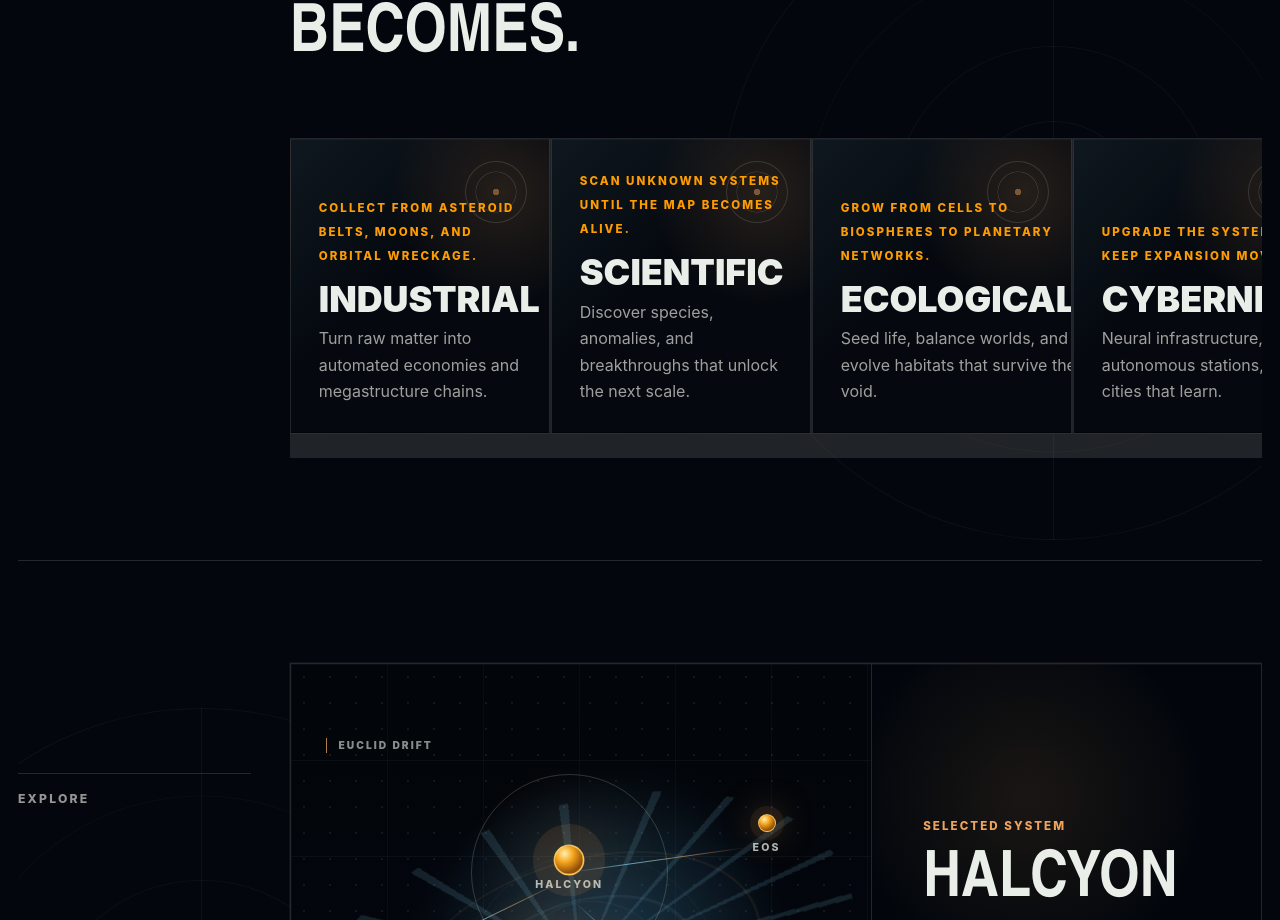
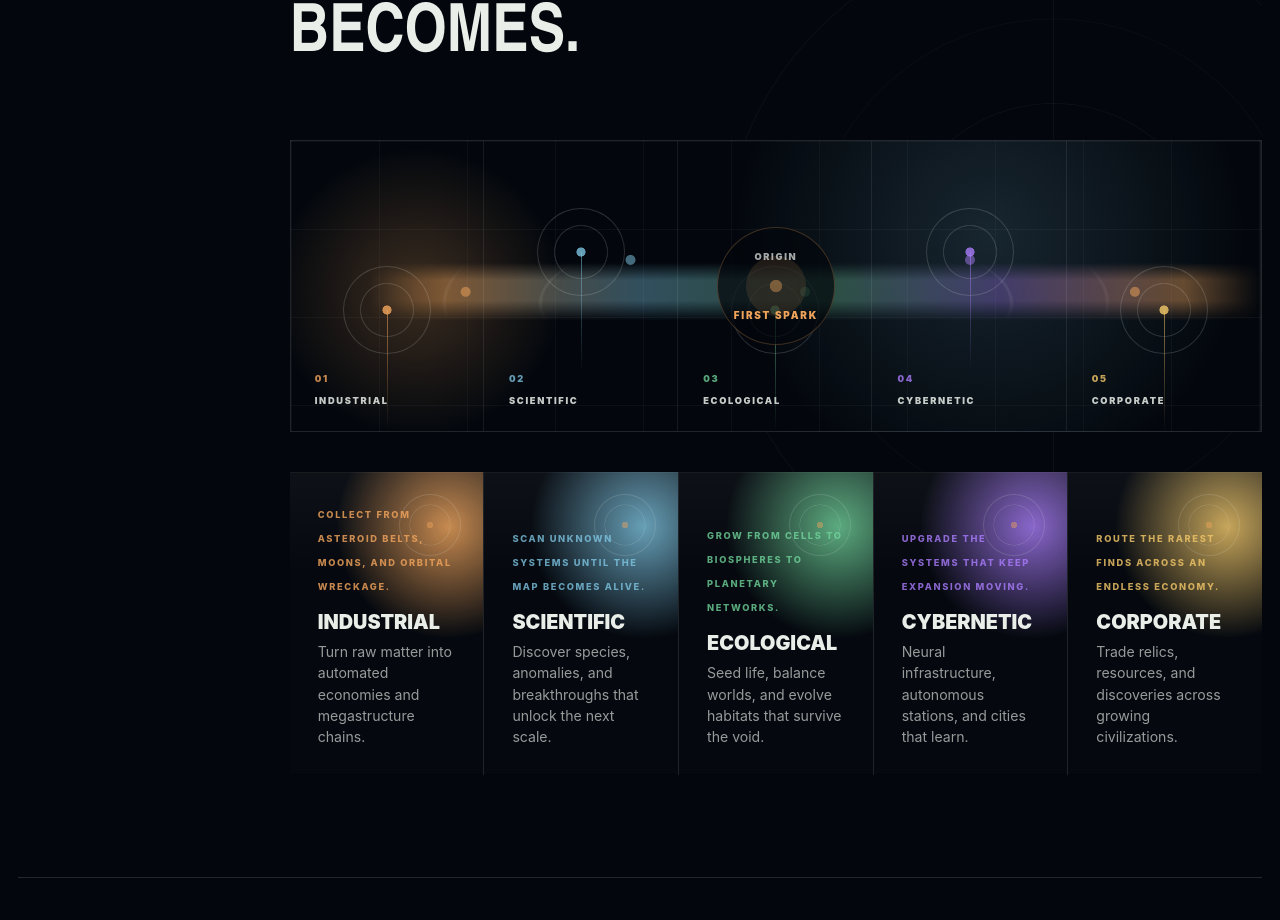
Before and after one commit to mrinfinitum/noveris-website, a Next.js app: page / in a window 1280 px wide. Shown: the part 1880-2800 px from the top of the page. Built offline with nearby package versions, Linux system fonts and the light colour scheme; no server answers.

Commit message:
Add civilization choice system visual

```diff
--- a/app/globals.css
+++ b/app/globals.css
@@ -2754,3 +2754,224 @@ body {
     padding-block: 16px;
   }
 }
+
+/* Civilization choice system */
+.civilization-system {
+  position: relative;
+  display: grid;
+  grid-template-columns: repeat(5, minmax(0, 1fr));
+  gap: 1px;
+  min-height: 290px;
+  margin-top: 34px;
+  overflow: hidden;
+  border: 1px solid rgba(241, 246, 240, 0.12);
+  background:
+    radial-gradient(circle at 13% 52%, rgba(240, 164, 91, 0.24), transparent 9rem),
+    radial-gradient(circle at 72% 32%, rgba(127, 199, 228, 0.16), transparent 16rem),
+    linear-gradient(rgba(241, 246, 240, 0.04) 1px, transparent 1px),
+    linear-gradient(90deg, rgba(241, 246, 240, 0.035) 1px, transparent 1px),
+    #03070d;
+  background-size: auto, auto, 88px 88px, 88px 88px, auto;
+}
+
+.civilization-system::before,
+.civilization-system::after {
+  position: absolute;
+  inset: 0;
+  content: "";
+  pointer-events: none;
+}
+
+.civilization-system::before {
+  background:
+    radial-gradient(ellipse at 50% 56%, transparent 0 34%, rgba(241, 246, 240, 0.08) 34.2% 34.45%, transparent 34.7%),
+    radial-gradient(ellipse at 50% 56%, transparent 0 48%, rgba(241, 246, 240, 0.06) 48.2% 48.45%, transparent 48.7%),
+    linear-gradient(90deg, transparent 8%, rgba(240, 164, 91, 0.45) 16%, rgba(127, 199, 228, 0.42) 36%, rgba(113, 214, 156, 0.36) 55%, rgba(172, 126, 255, 0.34) 73%, rgba(240, 164, 91, 0.45) 92%, transparent);
+  mask-image: linear-gradient(180deg, transparent 0 42%, black 48% 55%, transparent 62%);
+  opacity: 0.9;
+}
+
+.civilization-system::after {
+  background:
+    radial-gradient(circle at 18% 52%, rgba(240, 164, 91, 0.5) 0 0.28rem, transparent 0.34rem),
+    radial-gradient(circle at 35% 41%, rgba(127, 199, 228, 0.52) 0 0.28rem, transparent 0.34rem),
+    radial-gradient(circle at 53% 52%, rgba(113, 214, 156, 0.48) 0 0.28rem, transparent 0.34rem),
+    radial-gradient(circle at 70% 41%, rgba(172, 126, 255, 0.48) 0 0.28rem, transparent 0.34rem),
+    radial-gradient(circle at 87% 52%, rgba(240, 164, 91, 0.5) 0 0.28rem, transparent 0.34rem);
+}
+
+.civilization-system-core {
+  position: absolute;
+  z-index: 4;
+  top: 50%;
+  left: 50%;
+  display: grid;
+  width: 118px;
+  aspect-ratio: 1;
+  place-items: center;
+  border: 1px solid rgba(240, 164, 91, 0.24);
+  border-radius: 999px;
+  background:
+    radial-gradient(circle, rgba(240, 164, 91, 0.48) 0 7%, rgba(240, 164, 91, 0.12) 8% 36%, transparent 37%),
+    rgba(3, 7, 13, 0.72);
+  color: rgba(241, 246, 240, 0.68);
+  text-align: center;
+  transform: translate(-50%, -50%);
+}
+
+.civilization-system-core span,
+.civilization-system-core strong,
+.civilization-node span,
+.civilization-node strong {
+  font-size: 0.58rem;
+  font-weight: 900;
+  letter-spacing: 0.18em;
+  text-transform: uppercase;
+}
+
+.civilization-system-core strong {
+  color: var(--gold);
+  font-size: 0.62rem;
+}
+
+.civilization-node {
+  position: relative;
+  z-index: 3;
+  display: grid;
+  align-content: end;
+  min-height: 290px;
+  border-right: 1px solid rgba(241, 246, 240, 0.08);
+  padding: 24px;
+}
+
+.civilization-node::before {
+  position: absolute;
+  top: var(--node-y, 32%);
+  left: 50%;
+  width: 88px;
+  aspect-ratio: 1;
+  border: 1px solid rgba(241, 246, 240, 0.16);
+  border-radius: 999px;
+  background:
+    radial-gradient(circle, var(--node-color, rgba(240, 164, 91, 0.58)) 0 7%, transparent 8%),
+    radial-gradient(circle, transparent 0 42%, rgba(241, 246, 240, 0.13) 43% 44%, transparent 45%);
+  content: "";
+  transform: translate(-50%, -50%);
+}
+
+.civilization-node::after {
+  position: absolute;
+  top: var(--node-y, 32%);
+  left: 50%;
+  width: 1px;
+  height: 42%;
+  background: linear-gradient(180deg, var(--node-color, rgba(240, 164, 91, 0.5)), transparent);
+  content: "";
+  opacity: 0.7;
+}
+
+.civilization-node span {
+  color: var(--node-color, var(--gold));
+}
+
+.civilization-node strong {
+  margin-top: 8px;
+  color: rgba(241, 246, 240, 0.82);
+}
+
+.civilization-node:nth-of-type(2),
+.accent-amber {
+  --node-color: rgba(240, 164, 91, 0.82);
+  --node-y: 58%;
+}
+
+.civilization-node:nth-of-type(3),
+.accent-cyan {
+  --node-color: rgba(127, 199, 228, 0.78);
+  --node-y: 38%;
+}
+
+.civilization-node:nth-of-type(4),
+.accent-green {
+  --node-color: rgba(113, 214, 156, 0.78);
+  --node-y: 58%;
+}
+
+.civilization-node:nth-of-type(5),
+.accent-violet {
+  --node-color: rgba(172, 126, 255, 0.78);
+  --node-y: 38%;
+}
+
+.civilization-node:nth-of-type(6),
+.accent-gold {
+  --node-color: rgba(240, 198, 104, 0.82);
+  --node-y: 58%;
+}
+
+.civilization-track {
+  display: grid;
+  grid-template-columns: repeat(5, minmax(0, 1fr));
+  grid-auto-flow: row;
+  grid-auto-columns: unset;
+  gap: 1px;
+  margin-top: 1px;
+  overflow: visible;
+  padding: 0;
+  background: rgba(241, 246, 240, 0.12);
+}
+
+.civilization-card {
+  min-width: 0;
+  min-height: 230px;
+  border: 0;
+  background:
+    linear-gradient(180deg, rgba(255, 255, 255, 0.035), transparent 34%),
+    radial-gradient(circle at 82% 18%, var(--node-color, rgba(240, 164, 91, 0.18)), transparent 7rem),
+    #05090f;
+}
+
+.civilization-card span {
+  color: var(--node-color, var(--gold));
+  font-size: 0.58rem;
+  line-height: 1.75;
+}
+
+.civilization-card h3 {
+  overflow-wrap: anywhere;
+  font-size: clamp(1.22rem, 1.55vw, 1.74rem);
+  letter-spacing: 0;
+}
+
+.civilization-card p {
+  color: rgba(241, 246, 240, 0.62);
+  font-size: 0.88rem;
+  line-height: 1.5;
+}
+
+@media (max-width: 1100px) {
+  .civilization-system,
+  .civilization-track {
+    min-width: 980px;
+  }
+
+  #civilizations {
+    overflow-x: auto;
+  }
+}
+
+@media (max-width: 700px) {
+  .civilization-system,
+  .civilization-track {
+    min-width: 860px;
+  }
+
+  .civilization-system,
+  .civilization-node {
+    min-height: 260px;
+  }
+
+  .civilization-card {
+    min-height: 230px;
+  }
+}
--- a/app/noveris-home.tsx
+++ b/app/noveris-home.tsx
@@ -264,6 +264,21 @@ function CivilizationsSection() {
       <div className="section-heading">
         <h2>Choose what humanity becomes.</h2>
       </div>
+      <div className="civilization-system" aria-hidden="true">
+        <div className="civilization-system-core">
+          <span>Origin</span>
+          <strong>First Spark</strong>
+        </div>
+        {civilizations.map((civilization, index) => (
+          <div
+            className={`civilization-node accent-${civilization.accent}`}
+            key={civilization.name}
+          >
+            <span>{String(index + 1).padStart(2, "0")}</span>
+            <strong>{civilization.name}</strong>
+          </div>
+        ))}
+      </div>
       <div className="civilization-track">
         {civilizations.map((civilization, index) => (
           <motion.article
```
